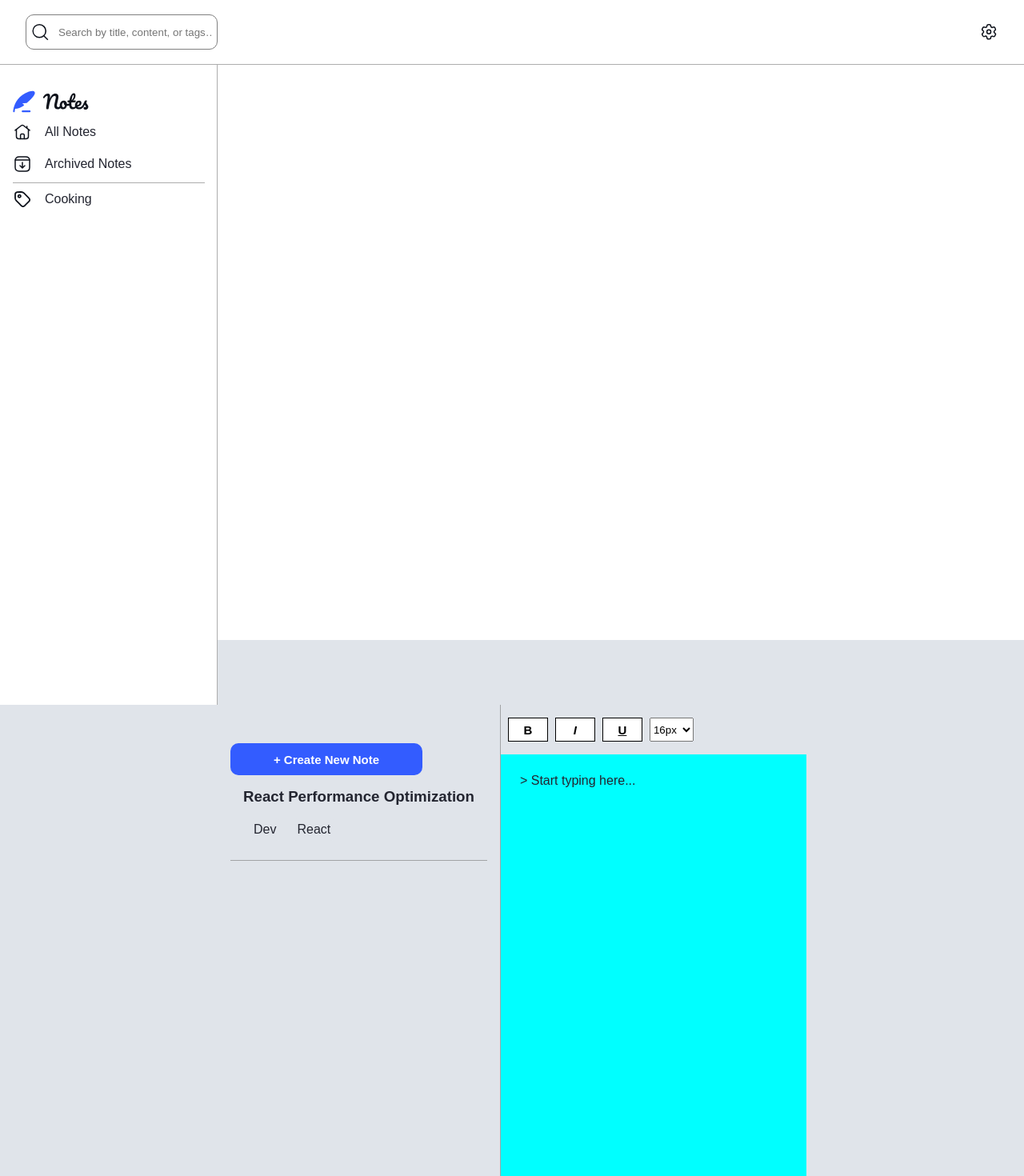
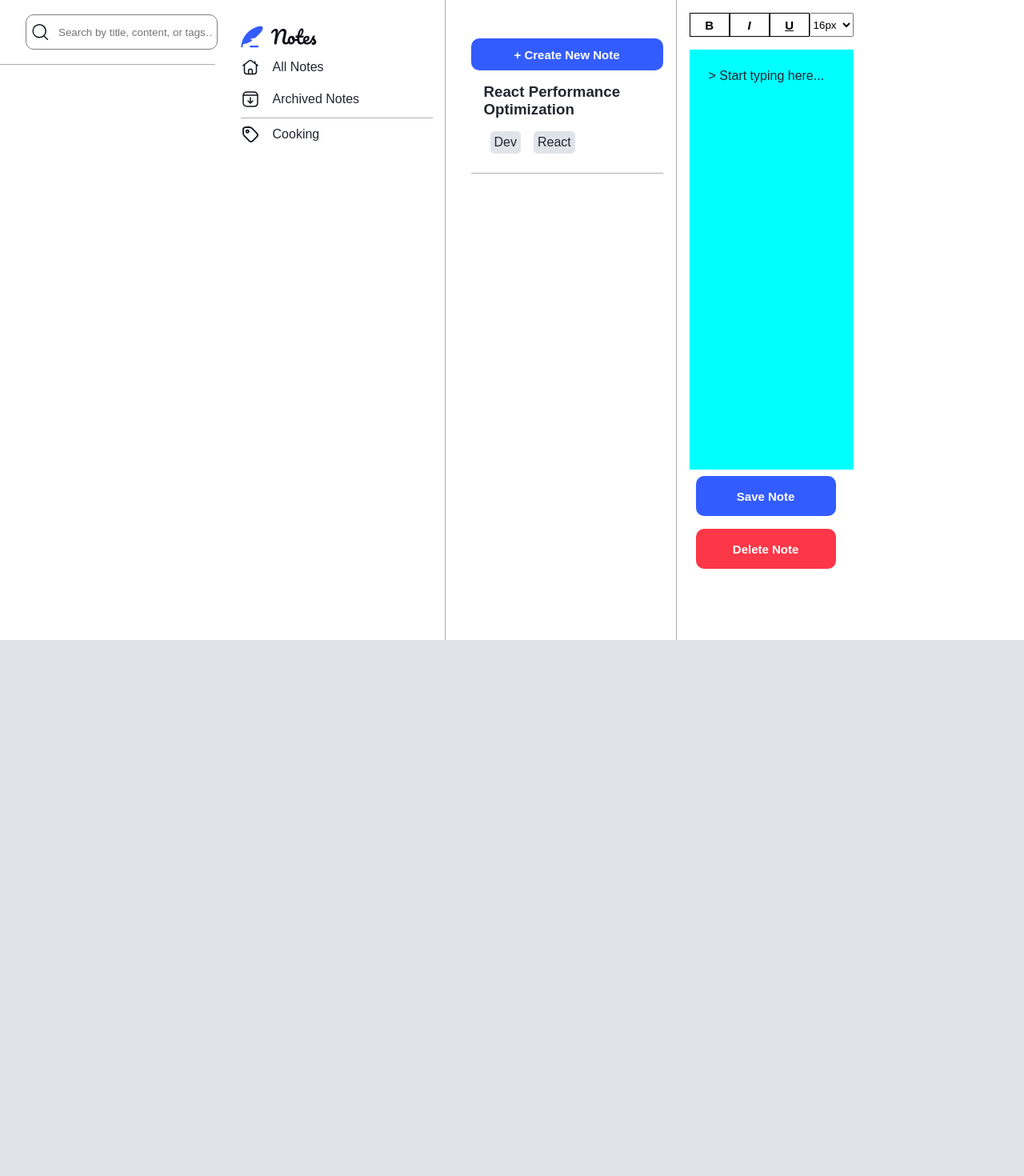
Before and after one commit to LeoLoureiro-code/NotesApp, an Angular app: page /notes in a window 1280 px wide. Shown: the top 1470 px of the page at 80% size. After the commit the page ends 800 px from the top, so only its background shows below. Built offline with nearby package versions, Linux system fonts and the light colour scheme.

Commit message:
add grid system

```diff
--- a/src/components/notes/notes.component.html
+++ b/src/components/notes/notes.component.html
@@ -1,8 +1,6 @@
-<main>
-    <header-component></header-component>
-    <navigation></navigation>
-    <div class="note-div">
-        <all-notes></all-notes>
-        <text-editor></text-editor>
-    </div>
+<main class="grid">
+    <header-component class="col-12"></header-component>
+    <navigation class="col-3"></navigation>
+    <all-notes></all-notes>
+    <text-editor></text-editor>
 </main>
--- a/src/components/notes/notes.component.scss
+++ b/src/components/notes/notes.component.scss
@@ -1,9 +1,8 @@
-main{
-    width: 100vw;
-    height: 100vh;
+@import "../../styles.scss";
+
+
+:host {
+    @include grid-col(12);
+    @include grid-row(12);
+
 }
-
-.note-div{
-    margin-left: 272px;
-    display: flex;
-}
```
